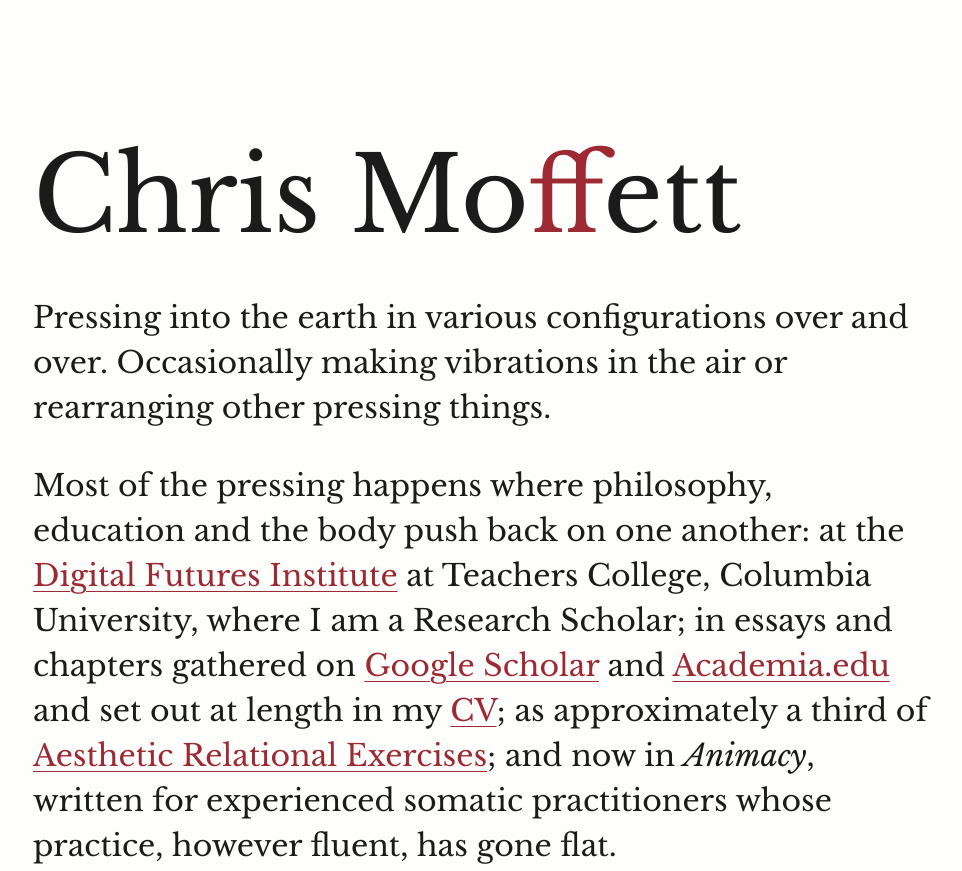
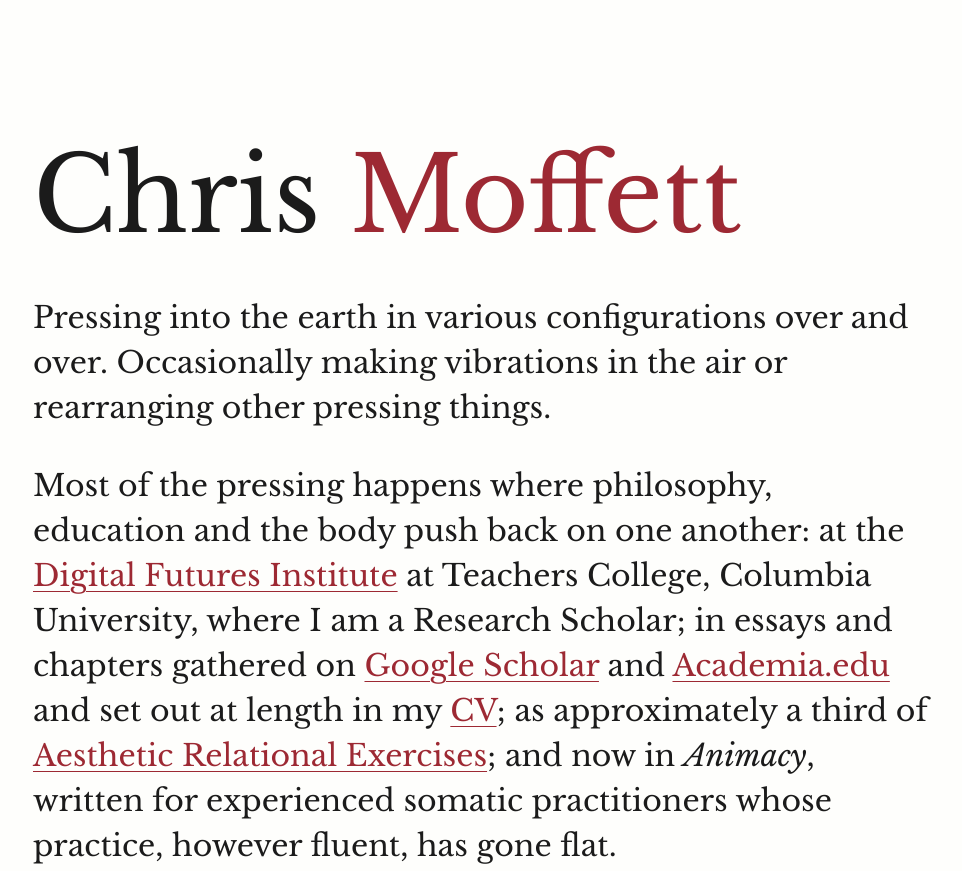
Before and after one commit to chrismoffett/chrismoffett.com, a plain HTML site: page index.html in a window 1280 px wide. Shown: the top 871 px of the page, without its empty margins (157-1119 px from the left). Drawn offline with nearby package versions, Linux system fonts and the light colour scheme.

Commit message:
Colour the whole surname so the ff ligature survives in WebKit and Firefox
Co-Authored-By: Claude Opus 5.5 <noreply@anthropic.com>
Claude-Session: https://claude.ai/code/session_0163MbiPzpgbvTFHfsq1HMXi

```diff
--- a/index.html
+++ b/index.html
@@ -12,7 +12,7 @@
 </head>
 <body>
 <main>
-<h1 class="name">Chris Mo<span class="lig">ff</span>ett</h1>
+<h1 class="name">Chris <span class="lig">Moffett</span></h1>
 <p>Pressing into the earth in various configurations over and over. Occasionally making vibrations in the air or rearranging other pressing things.</p>
 
 <p>Most of the pressing happens where philosophy, education and the body push back on one another: at the <a href="https://www.tc.columbia.edu/digitalfuturesinstitute/">Digital Futures Institute</a> at Teachers College, Columbia University, where I am a Research Scholar; in essays and chapters gathered on <a href="https://scholar.google.com/citations?user=Jp4s57oAAAAJ">Google Scholar</a> and <a href="https://tc.academia.edu/CMoffett">Academia.edu</a> and set out at length in my <a href="https://chrismoffett.github.io/cv/">CV</a>; as approximately a third of <a href="https://aestheticrelationalexercises.com/">Aesthetic Relational Exercises</a>; and now in <em>Animacy</em>, written for experienced somatic practitioners whose practice, however fluent, has gone flat.</p>
```
